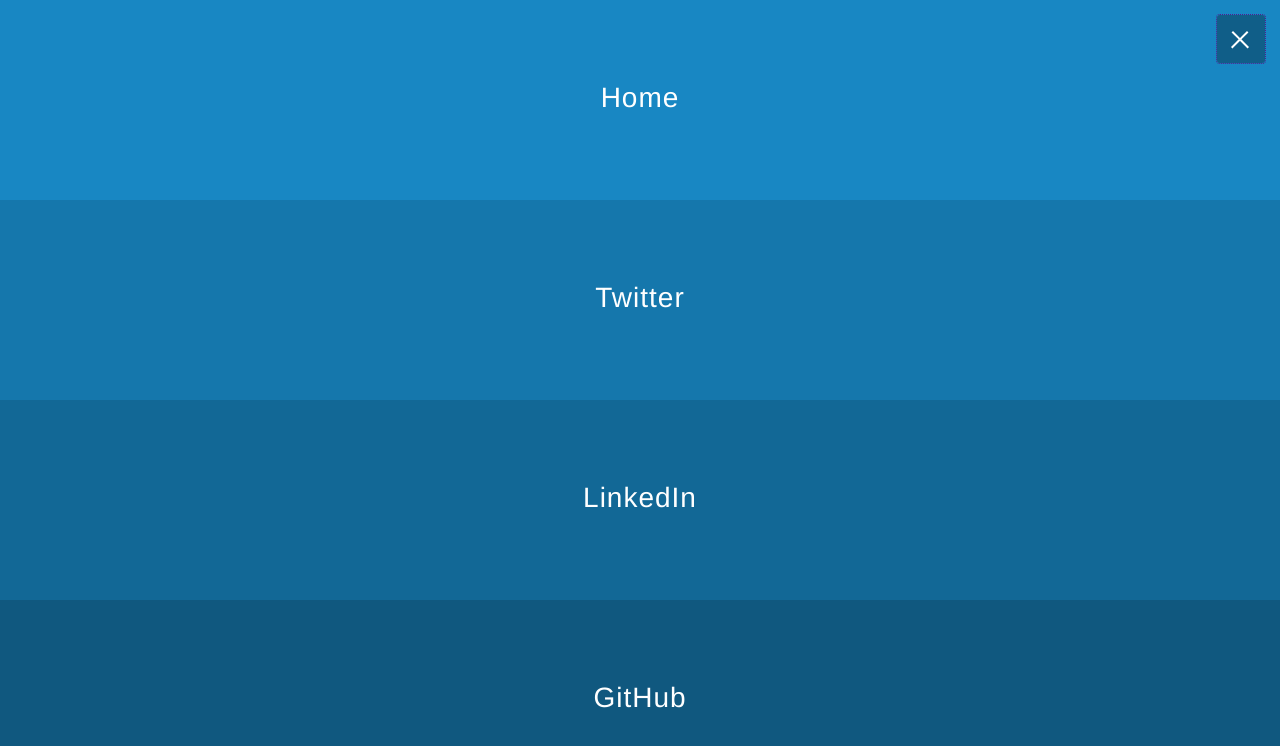
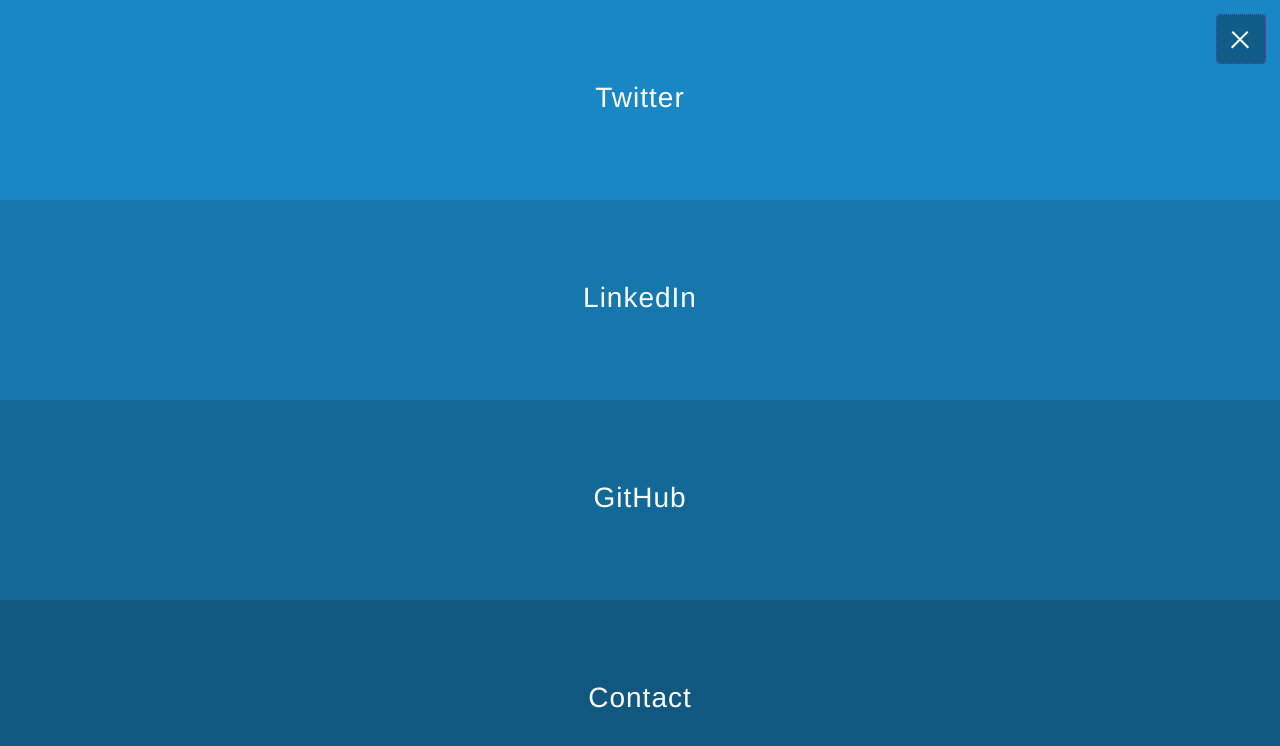
Before and after one commit to lobo1wolf/lobo.github.io, a plain HTML site: page index.html in a window 1280 px wide. Both pictures are taken after a click on the link 1241 px from the left and 39 px from the top of the page. Drawn offline with nearby package versions, Linux system fonts and the light colour scheme; files that its build step writes are made by us from their sources.

Commit message:
Update index.html

```diff
--- a/index.html
+++ b/index.html
@@ -22,10 +22,10 @@
 
   <nav id="navigation">
   	<ul>
-  		<li class="animated"><a href="" data-section="Home"></a></li>
   		<li class="animated"><a href="https://twitter.com/daniw0lf" data-section="Twitter"></a></li>
   		<li class="animated"><a href="https://www.linkedin.com/in/dlobo/en" data-section="LinkedIn"></a></li>
   		<li class="animated"><a href="https://github.com/daniel-lobo" data-section="GitHub"></a></li>
+  		<li class="animated"><a href="mailto:daniel.lobo.182@gmail.com" data-section="Contact"></a></li>
   	</ul>
   </nav>
 
```
